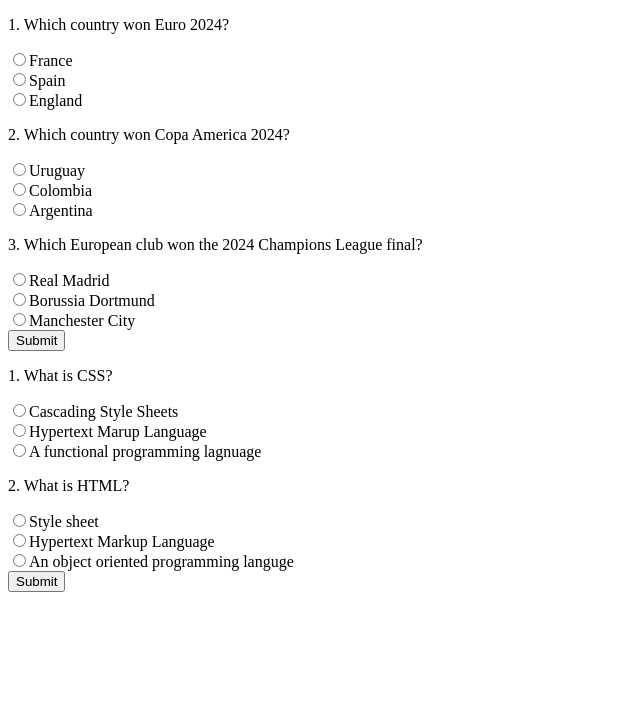
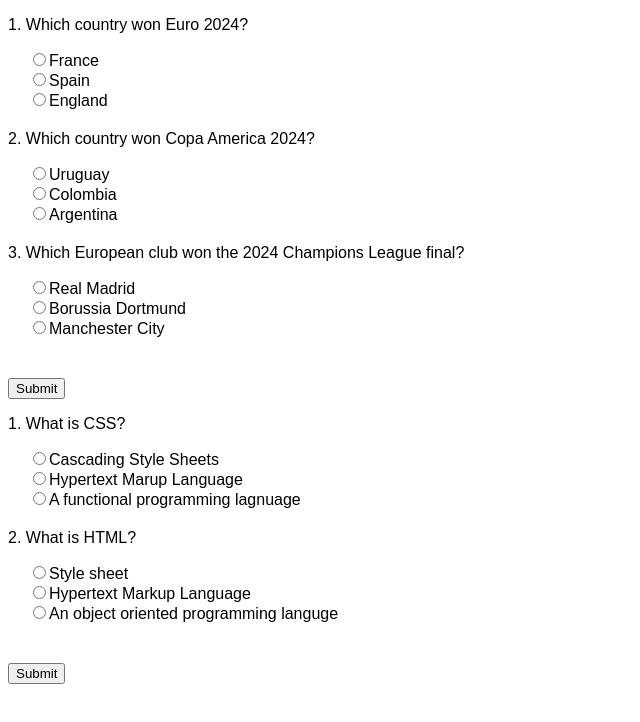
Before and after one commit to codixir/quiz-app-oop-example, a plain HTML site: page index.html in a window 1280 px wide. Shown: the whole page, without its empty margins (0-640 px from the left). Drawn offline with Linux system fonts and the light colour scheme.

Commit message:
Add form

```diff
--- a/app.js
+++ b/app.js
@@ -22,6 +22,13 @@ document.addEventListener('DOMContentLoaded', () => {
 
         render() {
             this.container.innerHTML = '';
+
+            const form = document.createElement('form');
+            form.id = 'quiz-form';
+            form.addEventListener('submit', (event) => {
+                event.preventDefault();
+                this.calculateScore();
+            });
 
             const fragment = document.createDocumentFragment();
 
@@ -58,11 +65,12 @@ document.addEventListener('DOMContentLoaded', () => {
             });
 
             const submitButton = document.createElement('button');
+            submitButton.type = 'submit';
             submitButton.textContent = 'Submit';
-            submitButton.addEventListener('click', () => this.calculateScore());
 
-            fragment.appendChild(submitButton);
-            this.container.appendChild(fragment);
+            form.appendChild(fragment);
+            form.appendChild(submitButton);
+            this.container.appendChild(form);
         }
 
         calculateScore() {
@@ -82,7 +90,6 @@ document.addEventListener('DOMContentLoaded', () => {
         }
     }
 
-    // Sample quiz data
     const quizData = {
         questions: [
             {
@@ -118,7 +125,6 @@ document.addEventListener('DOMContentLoaded', () => {
         ]
     };
 
-    // Create and render the quiz
     const quiz = new Quiz(quizData.questions, 'quiz-container');
     quiz.render();
 
--- a/index.html
+++ b/index.html
@@ -3,11 +3,11 @@
 <head>
     <meta charset="UTF-8">
     <meta name="viewport" content="width=device-width, initial-scale=1.0">
-    <title>Quiz</title>
+    <title>Quiz Widget</title>
+    <link rel="stylesheet" href="styles.css">
 </head>
 <body>
     <div id="quiz-container"></div>
-
     <div id="quiz-container2"></div>
     <script src="app.js"></script>
 </body>
--- a/styles.css
+++ b/styles.css
@@ -0,0 +1,12 @@
+body {
+    font-family: Arial, sans-serif;
+}
+.question {
+    margin-bottom: 20px;
+}
+.options {
+    margin-left: 20px;
+}
+button {
+    margin-top: 20px;
+}
```
